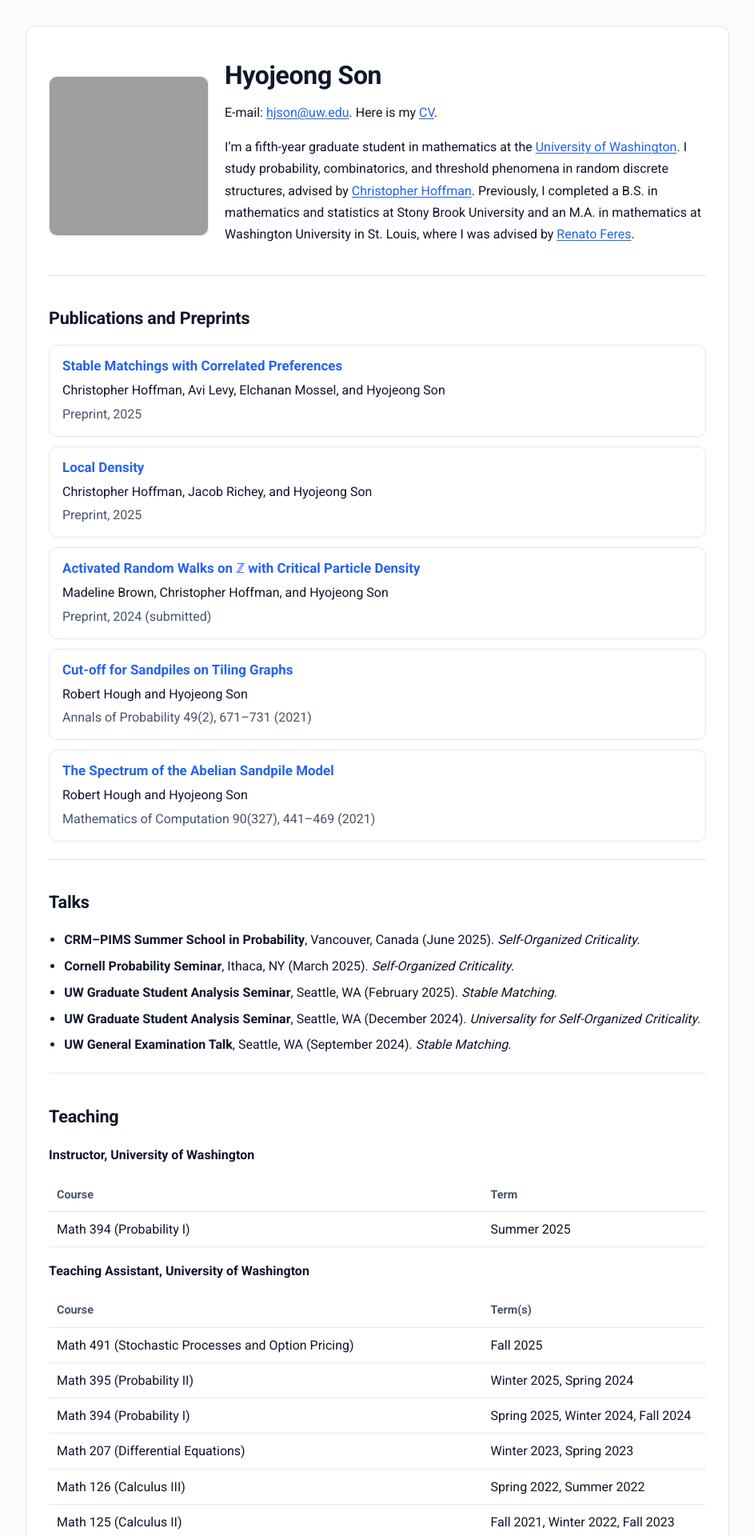
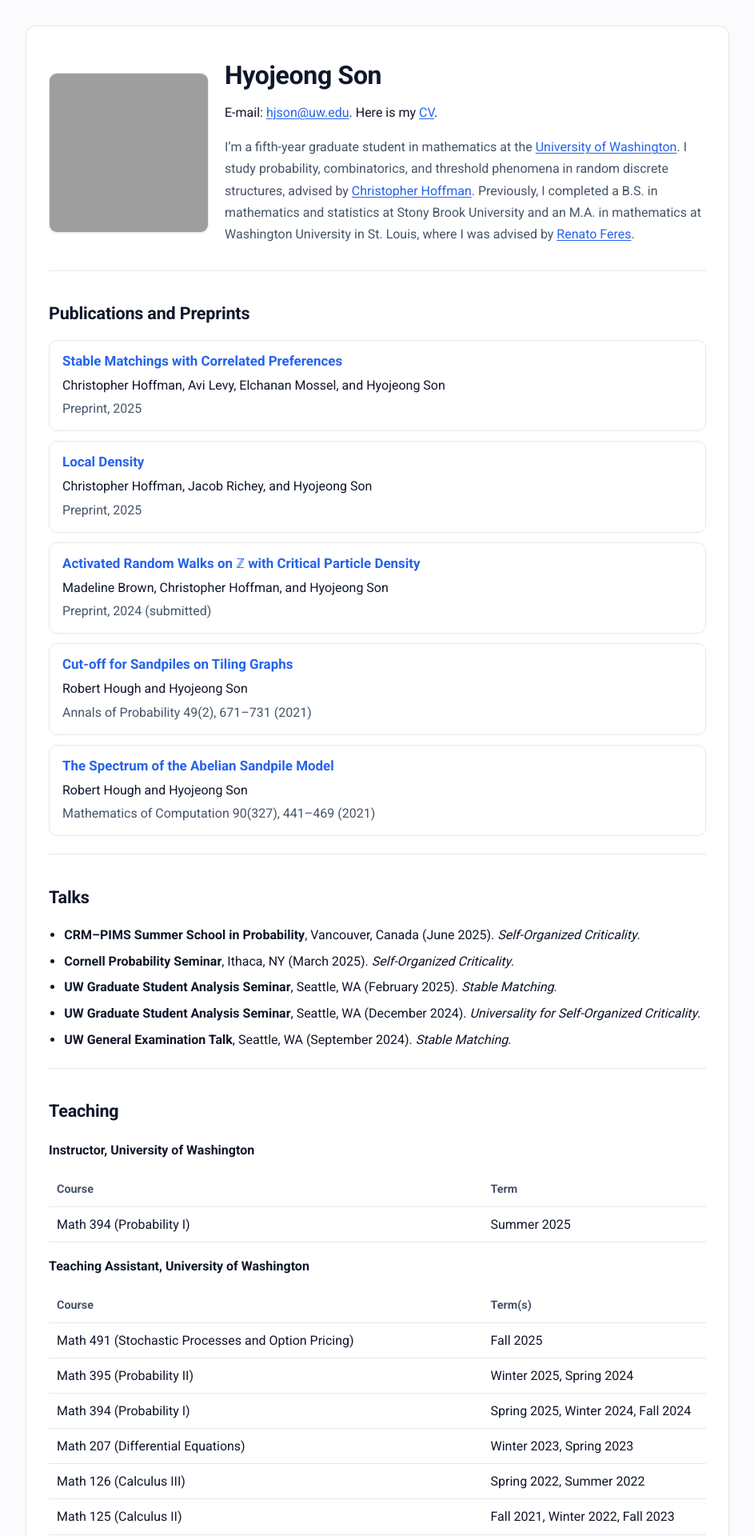
Before and after one commit to hyojeong-son/hyojeong-son.github.io, a Jekyll site: the page built from index.md, in a window 1280 px wide. Shown: the top 1920 px of the page at 80% size, without its empty margins (168-1111 px from the left). Built offline with Jekyll 4.4.1, drawn with Linux system fonts in a browser that asks for light colours; grey boxes are pictures that could not be loaded.

Commit message:
Update index.md

```diff
--- a/index.md
+++ b/index.md
@@ -16,7 +16,7 @@ title: Home
       </p>
     </div>
 
-    <p>
+    <p class="lede">
       I’m a fifth-year graduate student in mathematics at the
       <a href="https://math.washington.edu" target="_blank" rel="noopener">University of Washington</a>.
       I study probability, combinatorics, and threshold phenomena in random discrete structures,
@@ -27,7 +27,6 @@ title: Home
     </p>
   </div>
 </div>
-
 
 ---
 
@@ -74,6 +73,7 @@ title: Home
 </ul>
 
 ---
+
 ## Teaching
 
 **Instructor, University of Washington**
@@ -110,7 +110,6 @@ title: Home
   </tbody>
 </table>
 
-
 ---
 
 ## Undergrad Mentoring
```
